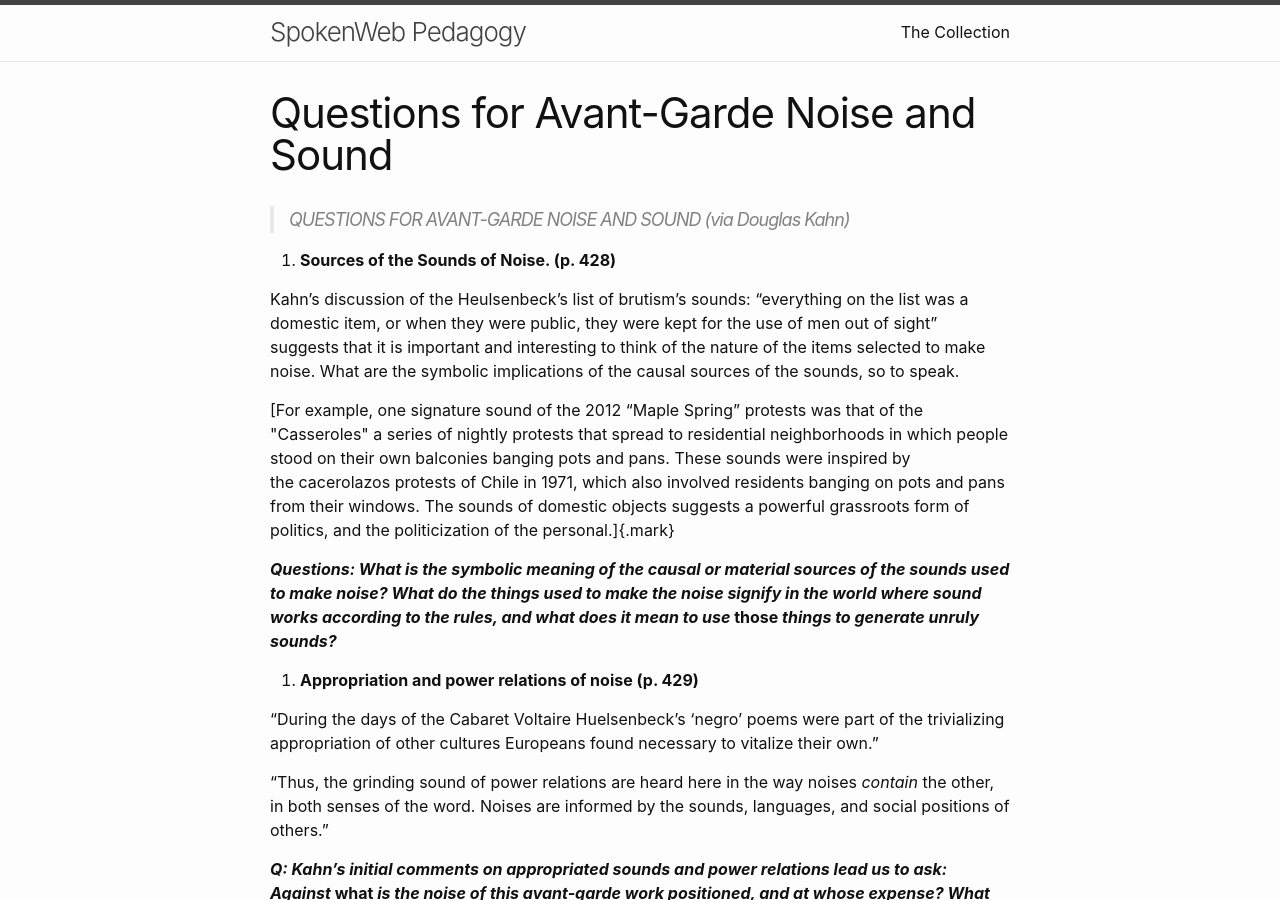
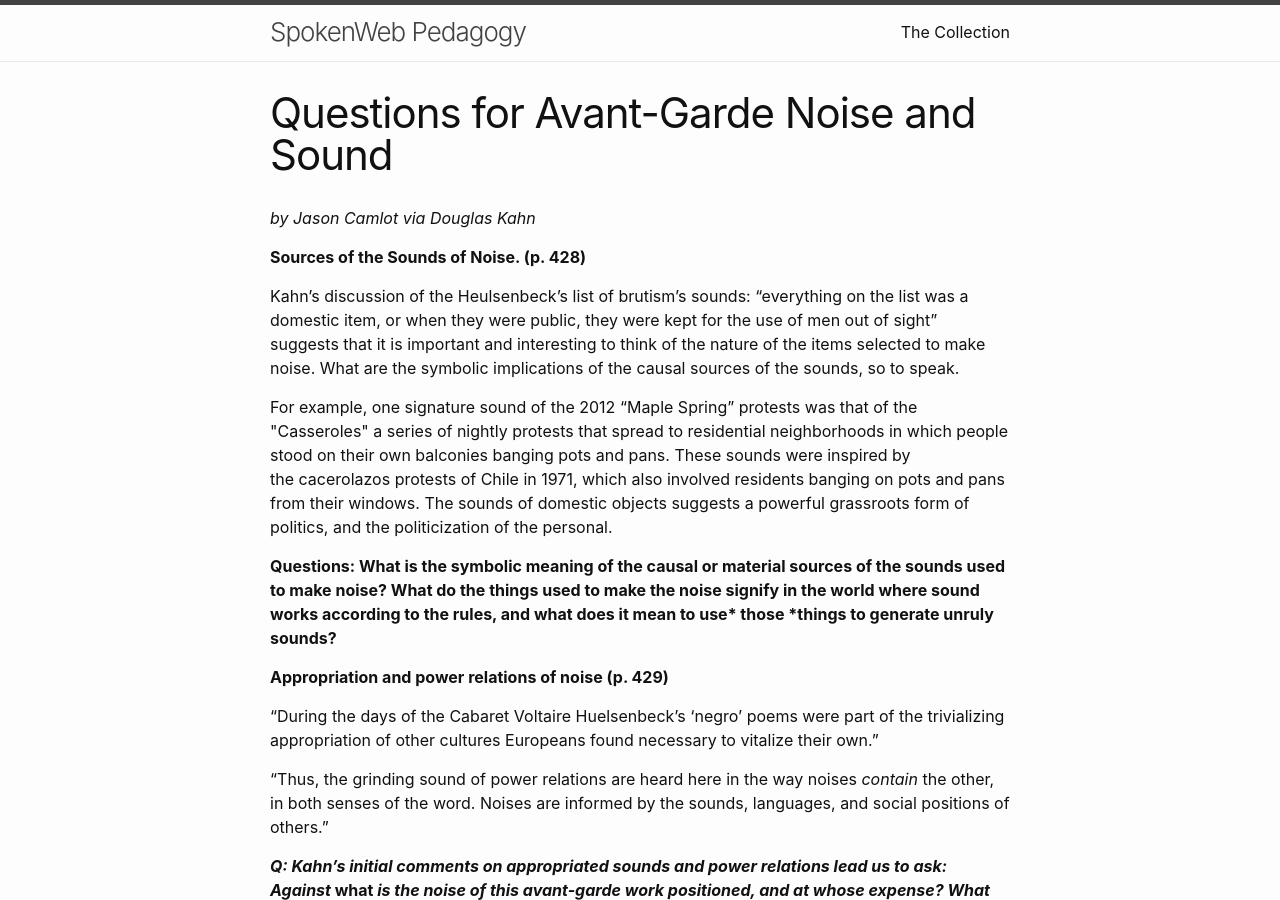
Before and after one commit to jentery/SWDemo, a Jekyll site: the page built from _output_documents/Camlot 2020_QUESTIONS FOR AVANT GARDE SOUND.md, in a window 1280 px wide and 900 px high. Built offline with Jekyll 4.4.1, drawn with Linux system fonts in a browser that asks for light colours.

Commit message:
Update Camlot 2020_QUESTIONS FOR AVANT GARDE SOUND.md

```diff
--- a/_output_documents/Camlot 2020_QUESTIONS FOR AVANT GARDE SOUND.md
+++ b/_output_documents/Camlot 2020_QUESTIONS FOR AVANT GARDE SOUND.md
@@ -14,9 +14,9 @@ url: .nan
 
 # care of Douglas Kahn
 ---
-> QUESTIONS FOR AVANT-GARDE NOISE AND SOUND (via Douglas Kahn)
+*by Jason Camlot via Douglas Kahn*
 
-1.  **Sources of the Sounds of Noise. (p. 428)**
+**Sources of the Sounds of Noise. (p. 428)**
 
 Kahn's discussion of the Heulsenbeck's list of brutism's sounds:
 "everything on the list was a domestic item, or when they were public,
@@ -25,22 +25,22 @@ important and interesting to think of the nature of the items selected
 to make noise. What are the symbolic implications of the causal sources
 of the sounds, so to speak.
 
-[For example, one signature sound of the 2012 "Maple Spring" protests
+For example, one signature sound of the 2012 "Maple Spring" protests
 was that of the \"Casseroles\" a series of nightly protests that spread
 to residential neighborhoods in which people stood on their own
 balconies banging pots and pans. These sounds were inspired by
 the cacerolazos protests of Chile in 1971, which also involved residents
 banging on pots and pans from their windows. The sounds of domestic
 objects suggests a powerful grassroots form of politics, and the
-politicization of the personal.]{.mark}
+politicization of the personal.
 
-***Questions: What is the symbolic meaning of the causal or material
+**Questions: What is the symbolic meaning of the causal or material
 sources of the sounds used to make noise? What do the things used to
 make the noise signify in the world where sound works according to the
 rules, and what does it mean to use* those *things to generate unruly
-sounds?***
+sounds?**
 
-2.  **Appropriation and power relations of noise (p. 429)**
+**Appropriation and power relations of noise (p. 429)**
 
 "During the days of the Cabaret Voltaire Huelsenbeck's 'negro' poems
 were part of the trivializing appropriation of other cultures Europeans
```
Also changed, not shown: other parts of _output_documents/Camlot 2020_QUESTIONS FOR AVANT GARDE SOUND.md (+4 -4 lines).
